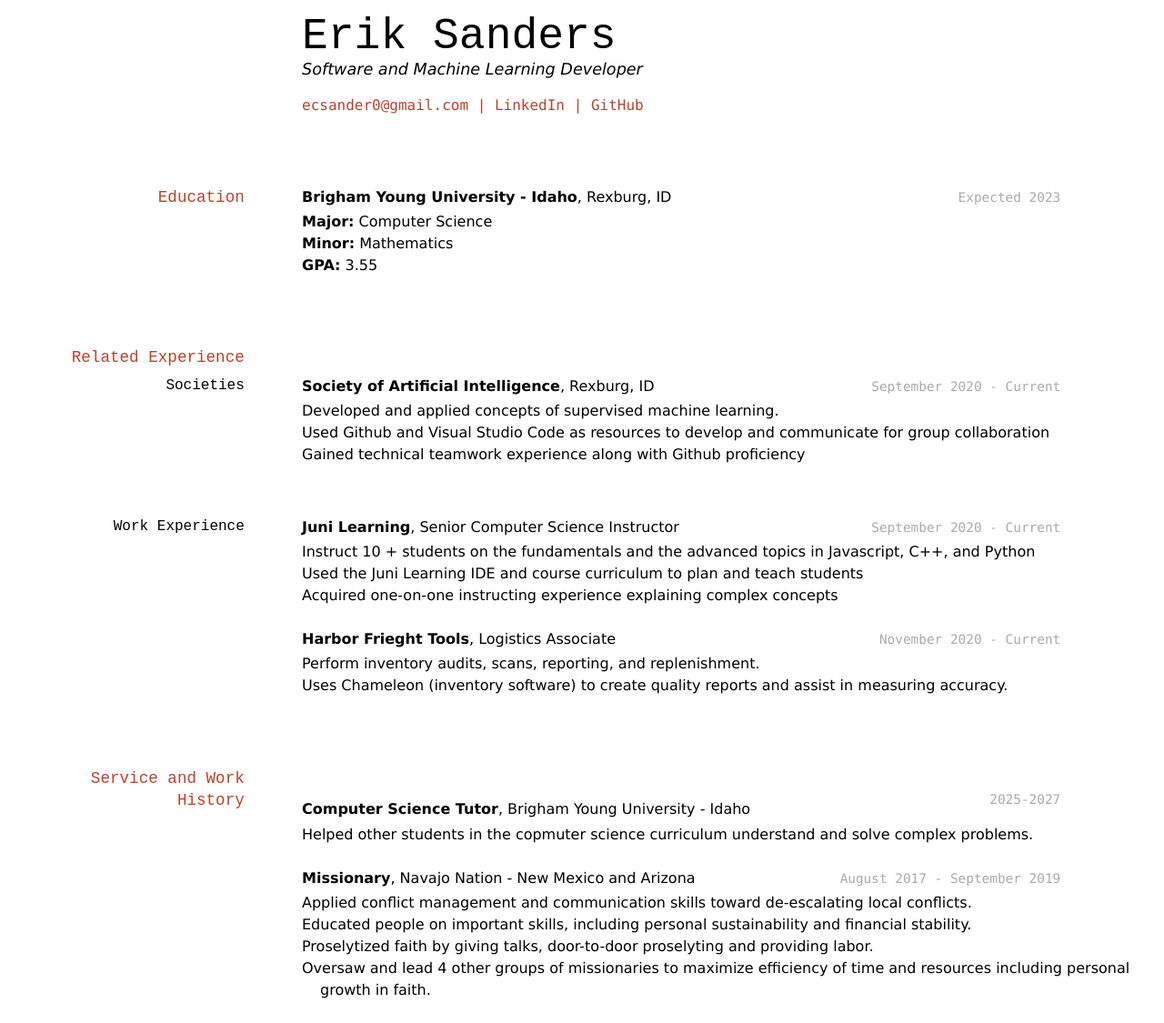
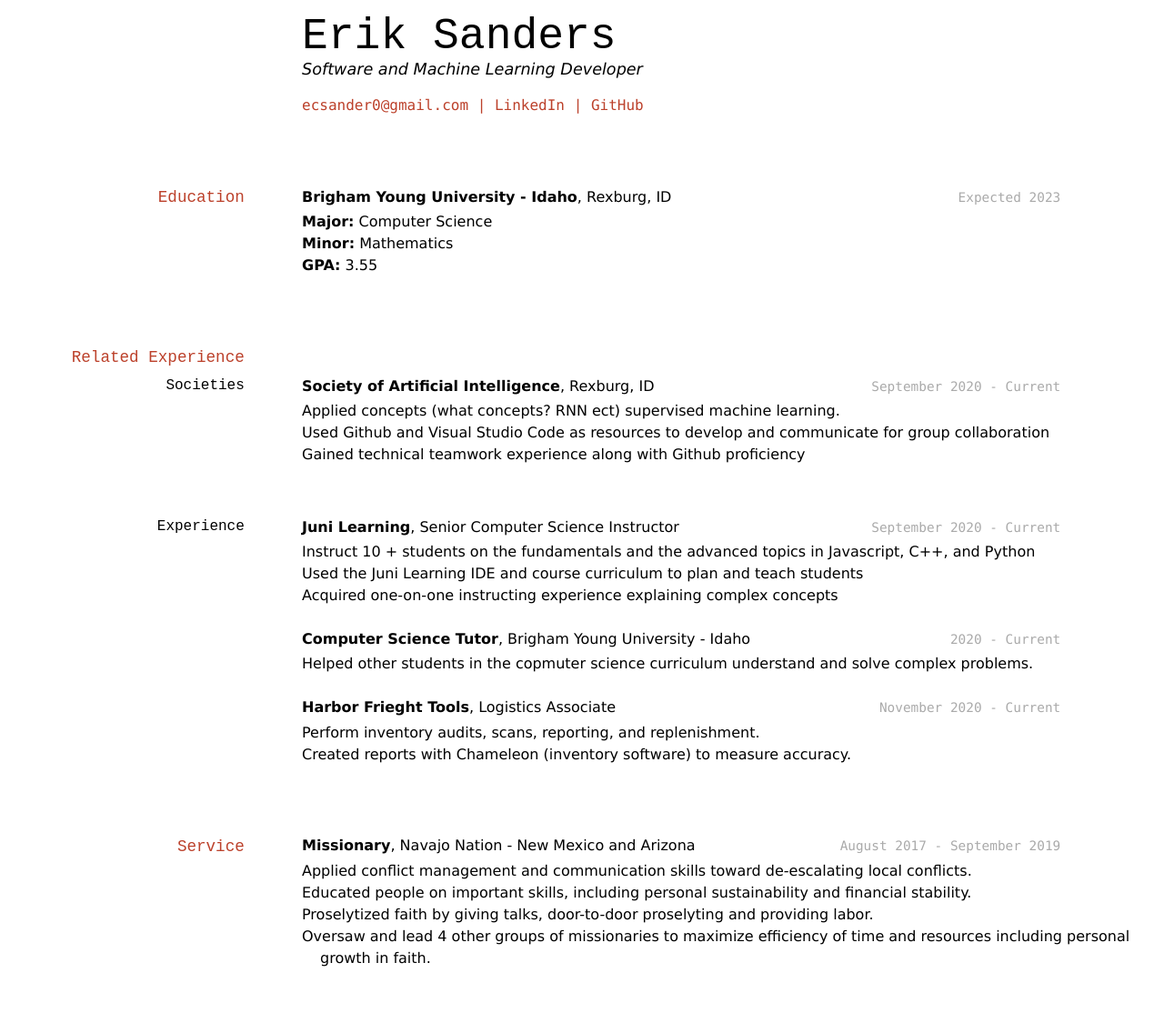
Before and after one commit to sanderson0398/Sanders-Resume, a Jekyll site: the page built from docs/index.md, in a window 1280 px wide. Shown: the whole page at 91% size. Built offline with Jekyll 4.4.1, drawn with Linux system fonts in a browser that asks for light colours; after the commit the page ends 1090 px from its top, so only the background shows below that.

Commit message:
Moved Tutor experince under experince, other edits

```diff
--- a/docs/index.md
+++ b/docs/index.md
@@ -30,11 +30,11 @@ __Brigham Young University - Idaho__, Rexburg, ID
 `September 2020 - Current`
 __Society of Artificial Intelligence__, Rexburg, ID
 
-- Developed and applied concepts of supervised machine learning.
+- Applied concepts (what concepts? RNN ect) supervised machine learning.
 - Used Github and Visual Studio Code as resources to develop and communicate for group collaboration
 - Gained technical teamwork experience along with Github proficiency
 
-### Work Experience
+### Experience
 
 `September 2020 - Current`
 __Juni Learning__, Senior Computer Science Instructor
@@ -43,19 +43,18 @@ __Juni Learning__, Senior Computer Science Instructor
 - Used the Juni Learning IDE and course curriculum to plan and teach students
 - Acquired one-on-one instructing experience explaining complex concepts
 
+`2020 - Current`
+
+__Computer Science Tutor__, Brigham Young University - Idaho
+- Helped other students in the copmuter science curriculum understand and solve complex problems.
 
 `November 2020 - Current`
 __Harbor Frieght Tools__, Logistics Associate
 
 - Perform inventory audits, scans, reporting, and replenishment.
-- Uses Chameleon (inventory software) to create quality reports and assist in measuring accuracy.
+- Created reports with Chameleon (inventory software) to measure accuracy.
 
-## Service and Work History
-
-`2025-2027`
-
-__Computer Science Tutor__, Brigham Young University - Idaho
-- Helped other students in the copmuter science curriculum understand and solve complex problems.
+## Service
 
 `August 2017 - September 2019`
 __Missionary__, Navajo Nation - New Mexico and Arizona
```
